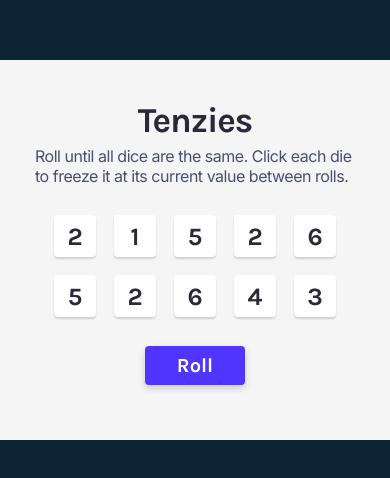
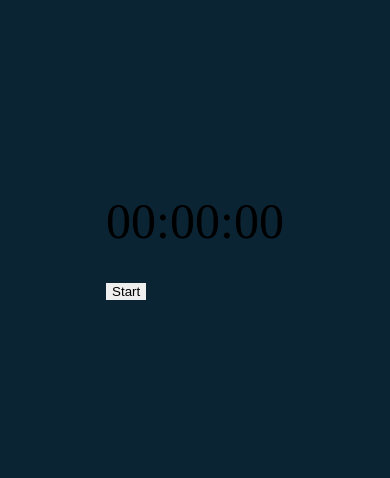
Before and after one commit to Tig-ranK/tenzies, a React (Create React App) app: page / in a window 390 px wide. Shown: the part 172-650 px from the top of the page. Built offline with nearby package versions, Linux system fonts and the light colour scheme.

Commit message:
new components, minor style update X_X    created a section for Roll Count, Personal Best, and Current Time. Created a stopwatch component for time tracking, tinkered the style a bit

```diff
--- a/package.json
+++ b/package.json
@@ -16,6 +16,7 @@
     "react-confetti": "^6.0.1",
     "react-dom": "^17.0.2",
     "react-scripts": "5.0.0",
+    "react-use": "^17.3.2",
     "web-vitals": "^2.1.4"
   },
   "scripts": {
--- a/src/components/App.js
+++ b/src/components/App.js
@@ -1,12 +1,19 @@
 import React, { useEffect, useState } from 'react';
+import { randSix } from '../helpers';
+// npm packages
+import { nanoid } from 'nanoid';
+// confetti
+import Confetti from 'react-confetti';
+import { useWindowSize } from 'react-use';
+// components
 import Die from './Die';
-import { randSix } from '../helpers';
-import { nanoid } from 'nanoid';
-import Confetti from 'react-confetti';
+import Stats from './Stats';
 
 export default function App() {
+  const { width, height } = useWindowSize();
   const [dice, setDice] = useState(newDice());
   const [tenzies, setTenzies] = useState(false);
+  const [count, setCount] = useState(0);
 
   useEffect(() => {
     function checkWin() {
@@ -32,12 +39,14 @@ export default function App() {
   }
 
   function updateDice() {
+    setCount((prev) => prev + 1);
     if (!tenzies) {
       setDice((prev) =>
         prev.map((elem) => (elem.isHeld ? elem : { ...elem, value: randSix() }))
       );
     } else {
       setTenzies(false);
+      setCount(0);
       setDice(newDice());
     }
   }
@@ -56,7 +65,7 @@ export default function App() {
 
   return (
     <main className='main'>
-      {tenzies && <Confetti />}
+      {tenzies && <Confetti width={width} height={height} />}
       <h1>Tenzies</h1>
       <h3>
         Roll until all dice are the same. Click each die to freeze it at its
@@ -66,6 +75,7 @@ export default function App() {
       <button onClick={() => updateDice()}>
         {tenzies ? 'New Game' : 'Roll'}
       </button>
+      <Stats count={count} />
     </main>
   );
 }
--- a/src/components/Die.js
+++ b/src/components/Die.js
@@ -1,6 +1,6 @@
 import React from 'react';
 
-export default function Dice(props) {
+export default function Die(props) {
   return (
     <button
       className={props.isHeld ? 'dice selected' : 'dice'}
--- /dev/null
+++ b/src/components/Stats.js
@@ -0,0 +1,11 @@
+import React from 'react'
+
+export default function Stats(props) {
+  return (
+    <div className="stats">
+      <p>Roll Count: {props.count}</p>
+      <p>Current Time: </p>
+      <p>Best Time: </p>
+    </div>
+  )
+}
--- /dev/null
+++ b/src/components/Stopwatch.js
@@ -0,0 +1,30 @@
+import React, { useState, useEffect } from 'react';
+
+export default function Stopwatch() {
+  const [time, setTime] = useState(0);
+  const [start, setStart] = useState(false);
+
+  useEffect(() => {
+    let interval = null;
+    if (start) {
+      interval = setInterval(() => {
+        setTime((prev) => prev + 10);
+      }, 10);
+    } else {
+      clearInterval(interval);
+    }
+    return () => clearInterval(interval);
+  }, [start]);
+
+  return (
+    <div className='stopwatch'>
+        <span>{('0' + Math.floor(time/36000)%60).slice(-2)}</span>
+        :
+        <span>{('0' + Math.floor(time/600)%60).slice(-2)}</span>
+        :
+        <span>{('0'+(time/10)).slice(-2)}</span>
+        <br />
+        <button onClick={() => setStart((prev) => !prev)}>Start</button>
+    </div>
+  );
+}
--- a/src/index.js
+++ b/src/index.js
@@ -1,10 +1,12 @@
 import React from 'react'
 import ReactDOM from 'react-dom'
 import App from './components/App'
+import Stopwatch from './components/Stopwatch'
 import './styles.scss'
 
 ReactDOM.render(
   <React.StrictMode>
-    <App />
+    {/* <App /> */}
+    <Stopwatch />
   </React.StrictMode>, document.getElementById('root')
 )
--- a/src/styles.scss
+++ b/src/styles.scss
@@ -2,7 +2,8 @@
   box-sizing: border-box;
 
   h1,
-  h3 {
+  h3,
+  p {
     margin: 0;
   }
 
@@ -11,10 +12,25 @@
   }
 }
 
+$mainText: #2b283a;
+
 :root {
-  font-size: 20px;
+  font-size: 22px;
 }
-$mainText: #2b283a;
+
+@media screen and (max-width: 500px) {
+  .main {
+    margin: auto;
+    aspect-ratio: 1/1;
+    width: 90%;
+    height: auto;
+  }
+
+  :root {
+    font-size: 16px;
+  }
+
+}
 
 body {
   margin: 0;
@@ -33,7 +49,6 @@ body {
   display: flex;
   flex-direction: column;
   align-items: center;
-  // justify-content: space-around;
   gap: 5px;
   background-color: #f5f5f5;
   border-radius: 5px;
@@ -41,7 +56,6 @@ body {
 
 .main > h1 {
   font-size: 1.75rem;
-  // margin-bottom: 5px;
   font-weight: 700;
   letter-spacing: -0.03em;
   color: $mainText;
@@ -87,7 +101,6 @@ body {
   font-family: Karla;
   font-weight: bold;
   font-size: 1.25rem;
-  // padding: 5px 10.5px;
   height: 2.1rem;
   width: 2.1rem;
   cursor: pointer;
@@ -102,5 +115,14 @@ body {
   grid-template-columns: repeat(5, 1fr);
   gap: 18px;
   padding: 24px;
-  // margin-bottom: 5px;
 }
+
+.stats {
+  bottom: 5px;
+  left: 5px;
+  font-size: 0.7rem;
+}
+
+.stopwatch {
+  font-size: 50px;
+}
```
Also changed, not shown: 1 other file (tests, documents, lock files or other folders).
